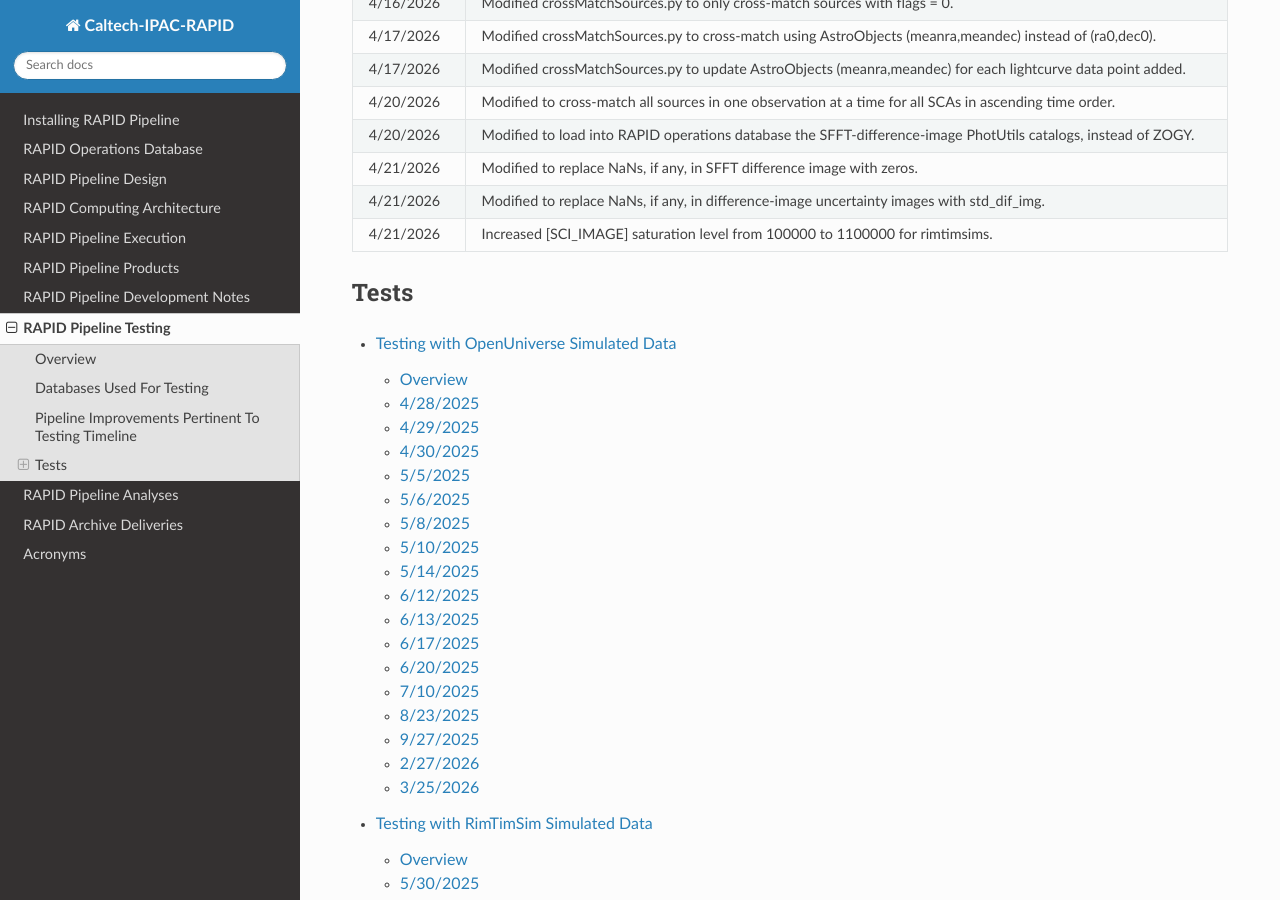
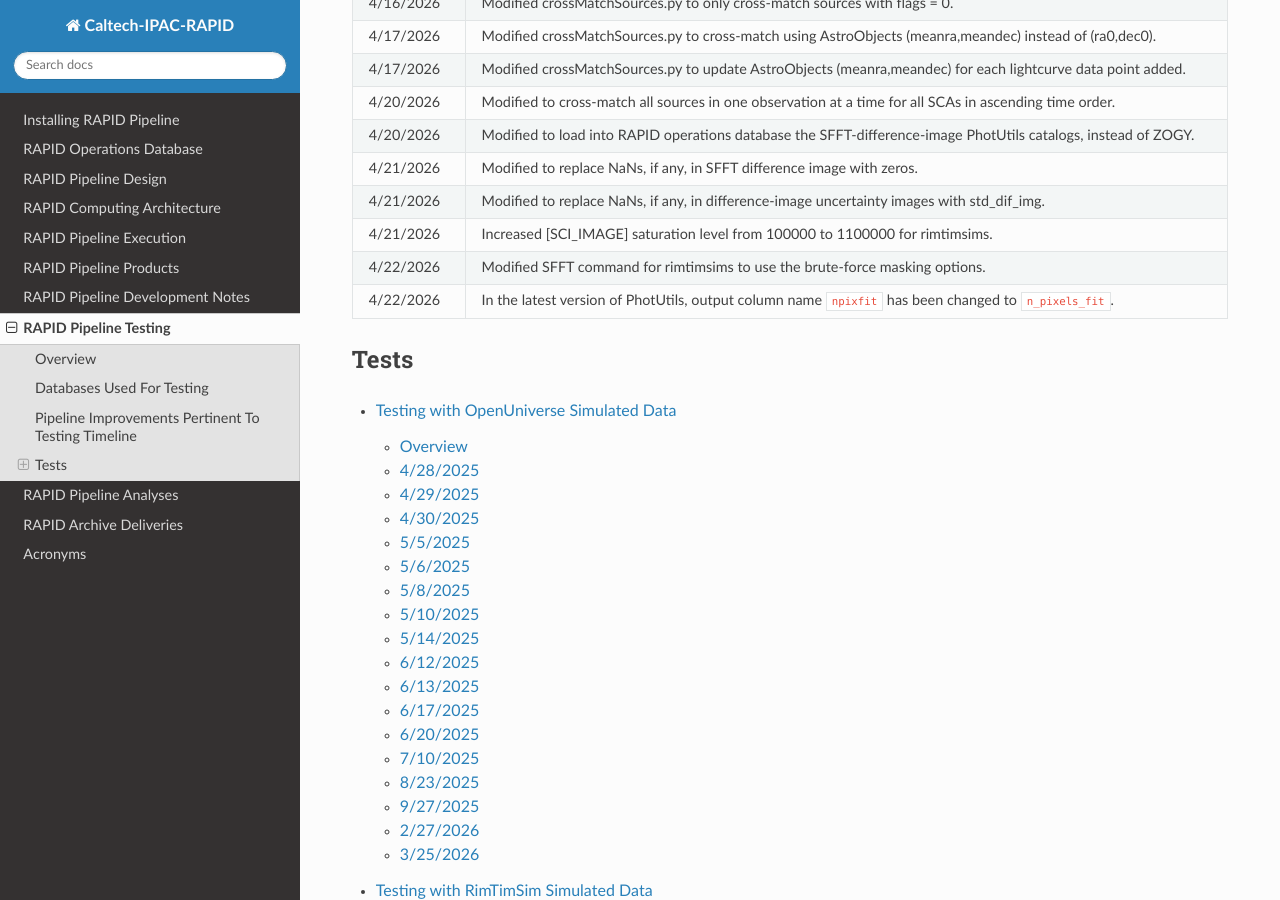
Before and after one commit to Caltech-IPAC/rapid, a Sphinx documentation site: the page built from docs/source/dev/tests.rst, in a window 1280 px wide and 900 px high, scrolled down 2296 px. Built offline with Sphinx 7.4.7 and the Read the Docs theme 3.1.0, drawn with Linux system fonts in a browser that asks for light colours.

Commit message:
Added new pipeline changes to list: Modified SFFT command for rimtimsims to use the brute-force masking options; In the latest version of PhotUtils, npixfit has been changed to n_pixels_fit.

```diff
--- a/docs/source/dev/tests.rst
+++ b/docs/source/dev/tests.rst
@@ -84,6 +84,8 @@ Date              Software modification
 4/21/2026         Modified to replace NaNs, if any, in SFFT difference image with zeros.
 4/21/2026         Modified to replace NaNs, if any, in difference-image uncertainty images with std_dif_img.
 4/21/2026         Increased [SCI_IMAGE] saturation level from 100000 to 1100000 for rimtimsims.
+4/22/2026         Modified SFFT command for rimtimsims to use the brute-force masking options.
+4/22/2026         In the latest version of PhotUtils, output column name ``npixfit`` has been changed to ``n_pixels_fit``.
 ===============   ===============================================================================================================================================================================================================================
 
 
```
